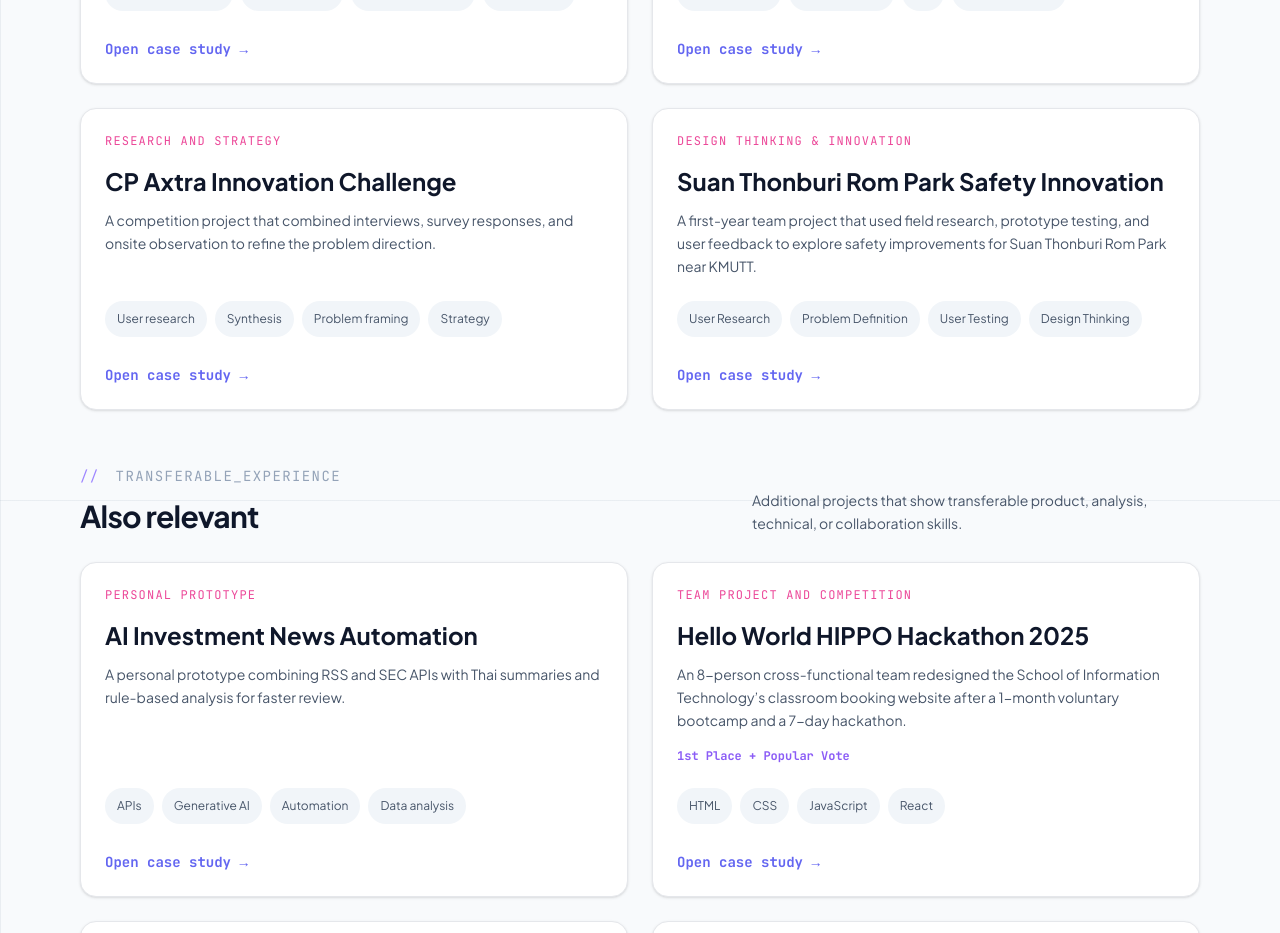
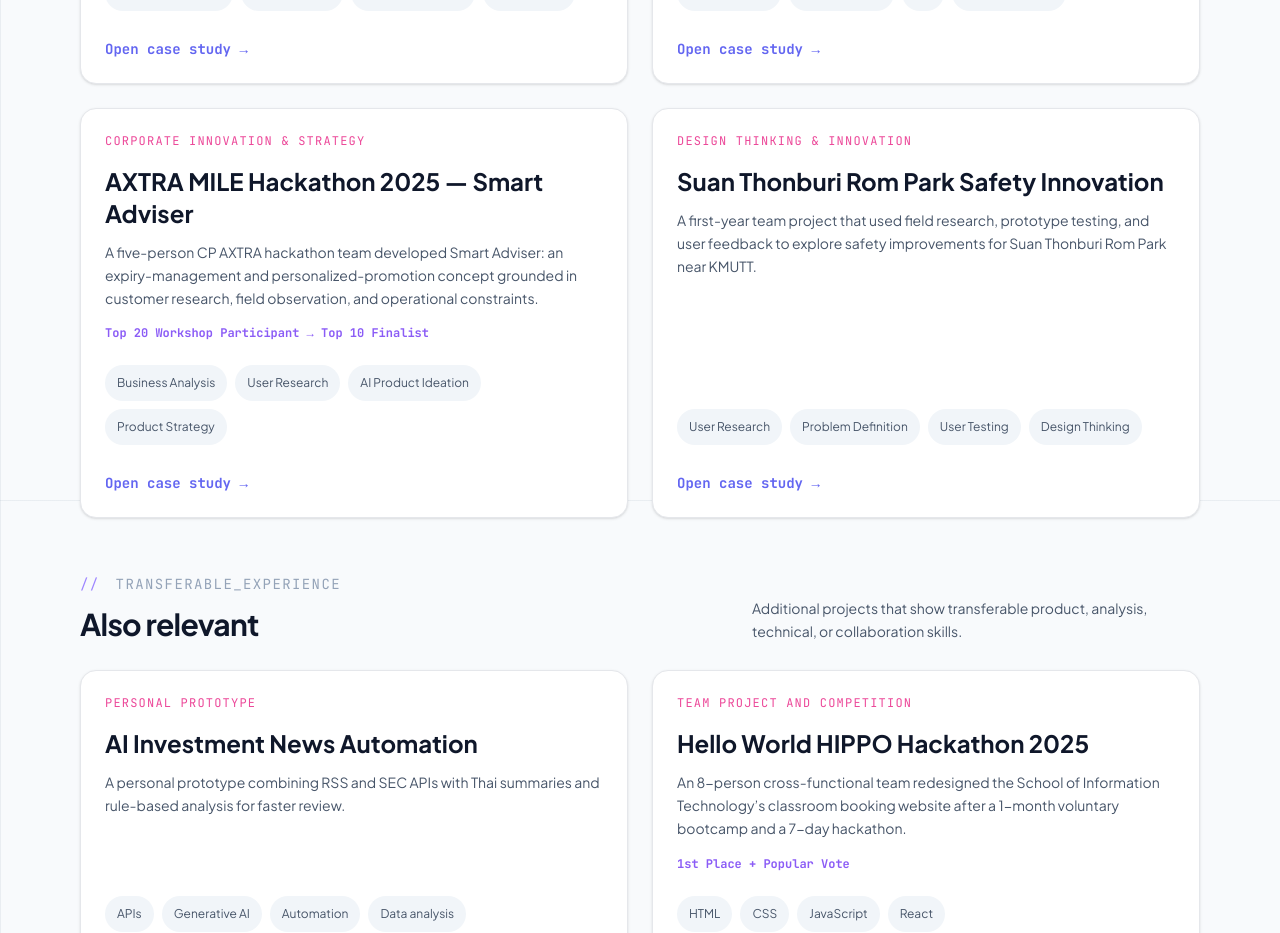
Before and after one commit to Thanchicha/Thanchicha-Portfolio, a React (Vite) app: page /work in a window 1280 px wide. Shown: the part 1100-2033 px from the top of the page. Built offline with nearby package versions, Linux system fonts and the light colour scheme.

Commit message:
feat: expand smart adviser case study

```diff
--- a/src/content/projects.js
+++ b/src/content/projects.js
@@ -82,27 +82,76 @@
   },
   {
     slug: 'cp-axtra',
-    title: 'CP Axtra Innovation Challenge',
-    category: 'Research and strategy',
-    role: 'Researcher and product strategist',
-    date: '2025',
-    headline: 'Using evidence to turn a broad retail challenge into a focused opportunity.',
-    summary: 'A competition project that combined interviews, survey responses, and onsite observation to refine the problem direction.',
-    proof: ['Top 10 of 113 teams', '12 user interviews', '44 survey responses and onsite observation'],
+    title: 'AXTRA MILE Hackathon 2025 — Smart Adviser',
+    category: 'Corporate innovation & strategy',
+    role: 'Team Lead · Product / Business Analyst · Research · Data Support',
+    date: 'Jun–Aug 2025',
+    award: 'Top 20 Workshop Participant → Top 10 Finalist',
+    headline: 'An AI-powered concept to reduce food waste while improving engagement and sales through Makro Pro.',
+    summary: 'A five-person CP AXTRA hackathon team developed Smart Adviser: an expiry-management and personalized-promotion concept grounded in customer research, field observation, and operational constraints.',
+    facts: [
+      { label: 'Role', value: 'Team Lead · Product / Business Analyst · Research · Data Support' },
+      { label: 'Team', value: '5 members' },
+      { label: 'Competition', value: 'AXTRA MILE Hackathon 2025 by CP AXTRA' },
+      { label: 'Achievement', value: 'Top 20 Workshop Participant → Top 10 Finalist' },
+      { label: 'Business context', value: 'Makro & Lotus’s' },
+    ],
     sections: [
       {
-        heading: 'The discovery',
-        body: 'We started with a broad question, then used interviews, survey responses, and onsite context to understand what people actually struggled with.',
+        heading: 'The business and customer problem',
+        body: 'The competition asked how technology and AI could create opportunities for CP AXTRA’s retail, wholesale, and service businesses. We focused on food waste around fresh and near-expiry products. The pitch deck cited approximately 24,400 tons of Makro food waste in 2024. In our survey of 44 Makro and Lotus’s customers, 93.2% reported throwing food away because it expired, while only 11.3% strongly prioritized tracking expiry dates.',
       },
       {
-        heading: 'The pivot',
-        body: 'Evidence from the research helped the team narrow the opportunity and make the next product direction more actionable.',
+        heading: 'Field research and operational reality',
+        body: 'At Makro Bangna, we observed parts of the online-order process and learned how store and digital operations interact. This changed our early ideas: a solution can be desirable for customers yet difficult in practice because of operations, logistics, brand positioning, internal systems, and development cost. Mentors challenged us to account for those constraints instead of treating the app as an isolated interface.',
+      },
+      {
+        heading: 'The solution: Smart Adviser',
+        body: 'Smart Adviser was designed as an additional Makro Pro feature with two connected directions. For customers, it helps them track products approaching expiry dates, log use, earn Makro Points, receive preservation recommendations, and get menu ideas. For the business, it proposes earlier, customer-specific promotions for products at higher risk of remaining unsold—rather than waiting until they become yellow-tag items.',
+      },
+      {
+        heading: 'AI as a decision-support concept',
+        body: 'We treated AI as a means to improve specific decisions, not as a generic feature. The concept used customer behavior to support product recommendations, targeted notifications for customers more likely to purchase, and additional product-usage data to improve forecasting. The key questions became: what data is needed, what decision improves, and how does that create value for both the user and the business?',
       },
     ],
-    evidenceNeeded: ['Research summary or presentation excerpt'],
-    limitations: ['Competition concept; no claim is made about subsequent adoption or business results.'],
+    featureList: [
+      { title: 'Expiry management', description: 'A view of fresh products and expiry dates with timely reminders before food is wasted.' },
+      { title: 'Usage log and rewards', description: 'Customers mark products as used while the concept links sustainable behavior to Makro Points.' },
+      { title: 'AI-powered menu suggestions', description: 'Actionable recipe ideas and preservation tips based on items nearing expiry.' },
+      { title: 'Personalized promotion', description: 'Customer-specific deals, alerts, and cross-selling suggestions for products at higher risk of remaining unsold.' },
+    ],
+    reflection: [
+      {
+        heading: 'Leading the team under a competition deadline',
+        body: 'As Team Lead, I divided work, set internal deadlines, tracked progress, scheduled discussions, and built buffer time when tasks slipped. I also helped align separate research, solution, and pitch contributions into one shared story. This was one of my first experiences coordinating a team for an external corporate competition.',
+      },
+      {
+        heading: 'Impact assumptions, not results',
+        body: 'Our pitch included an approximately eight-month implementation roadmap, resource requirements, and models for promotion, repeat purchase, cross-sell, forecasting, and food-waste reduction. These were proposed assumptions to make the business case measurable—not validated production outcomes or guarantees.',
+      },
+      {
+        heading: 'What I learned',
+        body: 'AXTRA MILE connected user need, business problem, operational reality, data, AI, financial impact, and implementation planning in one project. I learned to treat interviews as conversations, seek extreme users for deeper insight, listen for unexpected details, and refine ideas inside real constraints rather than ideal conditions.',
+      },
+    ],
+    media: [
+      { label: 'Makro pitch deck', description: 'The final Smart Adviser narrative, business context, and proposed experience.', status: 'Asset to add' },
+      { label: 'Research and survey findings', description: 'Public-safe summary of the 44-customer survey, interviews, and desk research.', status: 'Asset to add' },
+      { label: 'Makro field research', description: 'Approved photos or notes from the Bangna visit and operational observation.', status: 'Asset to add' },
+      { label: 'Smart Adviser product flow', description: 'Expiry-management journey, notification examples, and AI-powered recommendations.', status: 'Asset to add' },
+      { label: 'Personalized promotion concept', description: 'Customer segmentation, targeted alerts, cross-selling, and recommendation flow.', status: 'Asset to add' },
+      { label: 'Roadmap and delivery plan', description: 'Proposed research, MVP, pilot, AI-learning, and expansion phases.', status: 'Asset to add' },
+      { label: 'Impact and financial model', description: 'Clearly labelled estimate model for business impact and resource assumptions.', status: 'Asset to add' },
+    ],
+    proof: ['Top 20 Workshop Participant → Top 10 Finalist', '44 Makro and Lotus’s customer survey responses', 'Makro Bangna field observation and business-focused mentorship'],
+    evidenceNeeded: ['Makro pitch deck or public-safe presentation excerpt', 'Survey summary and approved field-research evidence', 'Screens or prototypes for the Smart Adviser journey and promotion concept'],
+    limitations: ['Competition concept; no claim is made about subsequent adoption, deployment, or realized business results.', 'All roadmap, financial, forecasting, sales, and food-waste-impact figures were estimated planning assumptions, not measured outcomes.'],
+    skills: {
+      hard: ['Product Discovery', 'Design Thinking', 'User Research', 'Extreme User Interviews', 'Problem Framing', 'Solution Design', 'Business Analysis', 'Roadmapping', 'Impact Estimation', 'Basic Financial Planning', 'Desk Research', 'Field Research', 'Customer Survey Analysis', 'Market Research'],
+      soft: ['Team Leadership', 'Project Coordination', 'Task Delegation', 'Deadline Management', 'Communication', 'Cross-functional Collaboration', 'Presentation', 'Adaptability', 'Stakeholder Feedback', 'Learning from Mentorship'],
+    },
     roleFocus: { 'business-analyst': 'primary', 'data-analyst': 'primary', 'system-analyst': 'supporting', 'product-manager': 'primary' },
-    tags: ['User research', 'Synthesis', 'Problem framing', 'Strategy'],
+    tags: ['Business Analysis', 'User Research', 'AI Product Ideation', 'Product Strategy', 'Team Leadership'],
   },
   {
     slug: 'hello-world',
```
Also changed, not shown: 2 other files (tests, documents, lock files or other folders).
